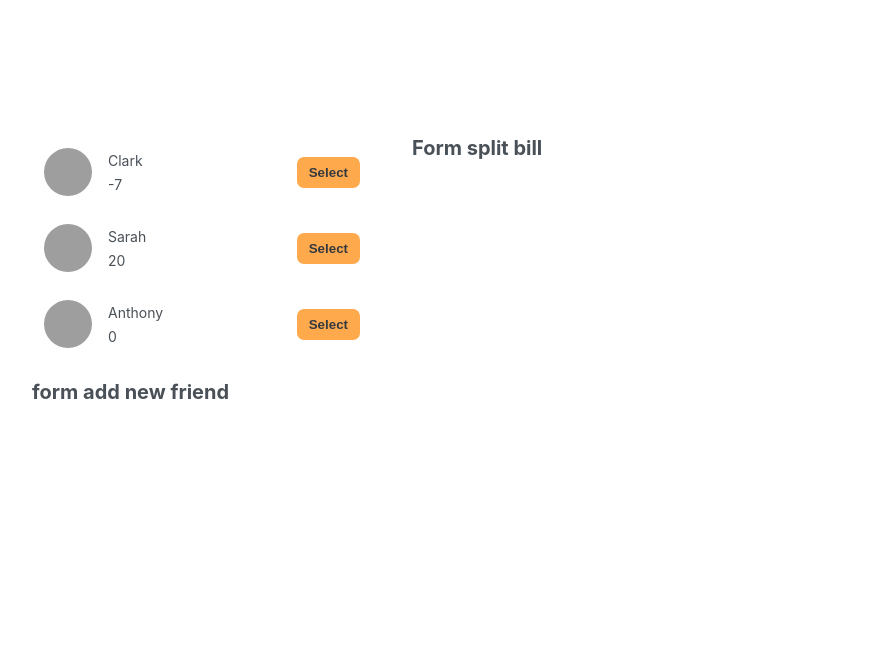
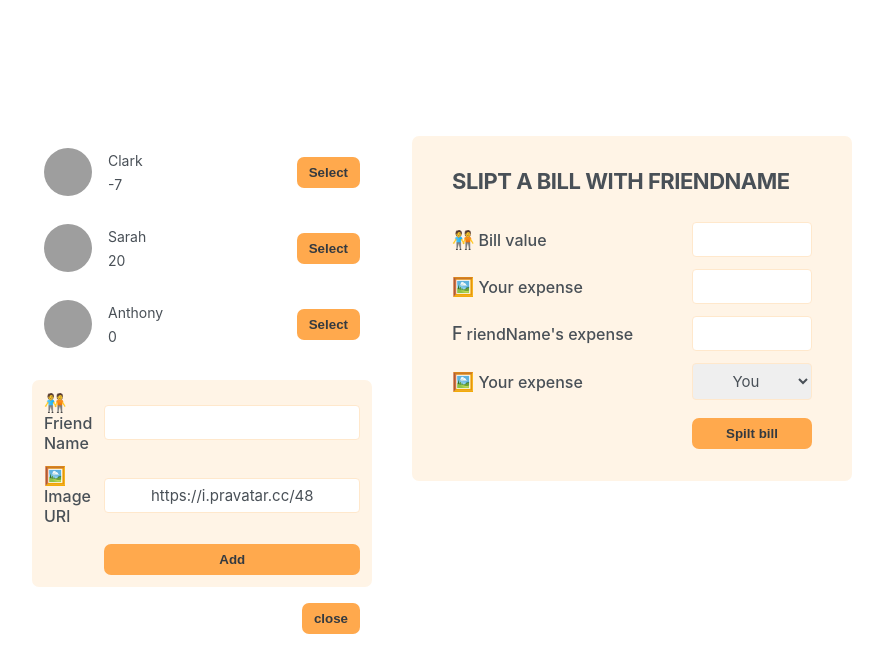
Before and after one commit to thedinh/eat-n-split, a React (Create React App) app: page / in a window 1280 px wide. Shown: the top 672 px of the page, without its empty margins (198-1081 px from the left). Built offline with nearby package versions, Linux system fonts and the light colour scheme; grey boxes are pictures that could not be loaded.

Commit message:
build UI static Form Add friend and form split bill

```diff
--- a/src/Components/FormAddNewFriend.js
+++ b/src/Components/FormAddNewFriend.js
@@ -1,5 +1,11 @@
 export default function FormAddNewFriend() {
     return <div>
-        <h1>form add new friend</h1>
+        <form className="form-add-friend">
+            <label>🧑‍🤝‍🧑Friend Name</label>
+            <input type="text" />
+            <label>🖼️Image URl</label>
+            <input type="text" value="https://i.pravatar.cc/48" />
+            <button className="button">Add</button>
+        </form>
     </div>
 }
--- a/src/Components/FormSplitBill.js
+++ b/src/Components/FormSplitBill.js
@@ -1,6 +1,21 @@
 export default function FormSplitBill() {
     return <div>
-    <h1>Form split bill</h1>
-</div>
+
+        <form className="form-split-bill">
+            <h2>slipt a bill with FriendName</h2>
+            <label>🧑‍🤝‍🧑Bill value</label>
+            <input type="text" value="" />
+            <label>🖼️Your expense</label>
+            <input type="text" value="" />
+            <label>FriendName's expense</label>
+            <input type="text" readOnly value="" />
+            <label>🖼️Your expense</label>
+            <select>
+                <option>You</option>
+                <option>friendName</option>
+            </select>
+            <button className="button">Spilt bill</button>
+        </form>
+    </div>
 
 }
--- a/src/Components/navbar.js
+++ b/src/Components/navbar.js
@@ -1,11 +1,16 @@
 import ListFriend from "./ListFriend";
 import FormAddNewFriend from "./FormAddNewFriend";
 
-export default function navbar({DataFriend}) {
+export default function navbar({ DataFriend }) {
 
-return <div className="sidebar">
-    <ListFriend dataFriend = {DataFriend}/>
-    <FormAddNewFriend/>
-</div>
+    return <div className="sidebar">
+        <ListFriend dataFriend={DataFriend} />
+        <FormAddNewFriend />
+        <Close />
+    </div>
 
- }
+}
+
+function Close() {
+    return <button className="button">close</button>
+}
```
